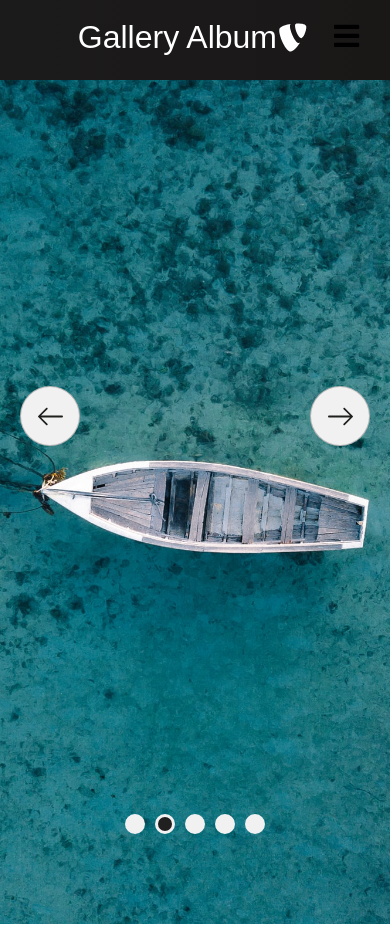
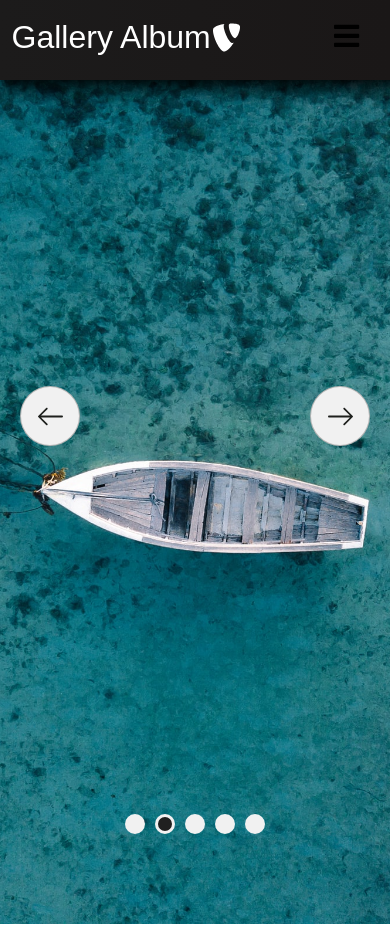
Before and after one commit to 00-team/ping-pong-site, a React (Create React App) app: page / in a window 390 px wide. Built offline with nearby package versions, Linux system fonts and the light colour scheme.

Commit message:
responsive

```diff
--- a/src/Components/Navbar.css
+++ b/src/Components/Navbar.css
@@ -8,6 +8,8 @@
   position: sticky;
   top: 0;
   z-index: 999;
+
+  box-shadow: 4px 6px 20px 4px black;
 }
 
 .navbar-container {
@@ -117,7 +119,8 @@
     position: absolute;
     top: 0;
     left: 0;
-    transform: translate(25%, 50%);
+    transform: translate(5%, 50%);
+    margin: 0;
   }
 
   .menu-icon {
```
